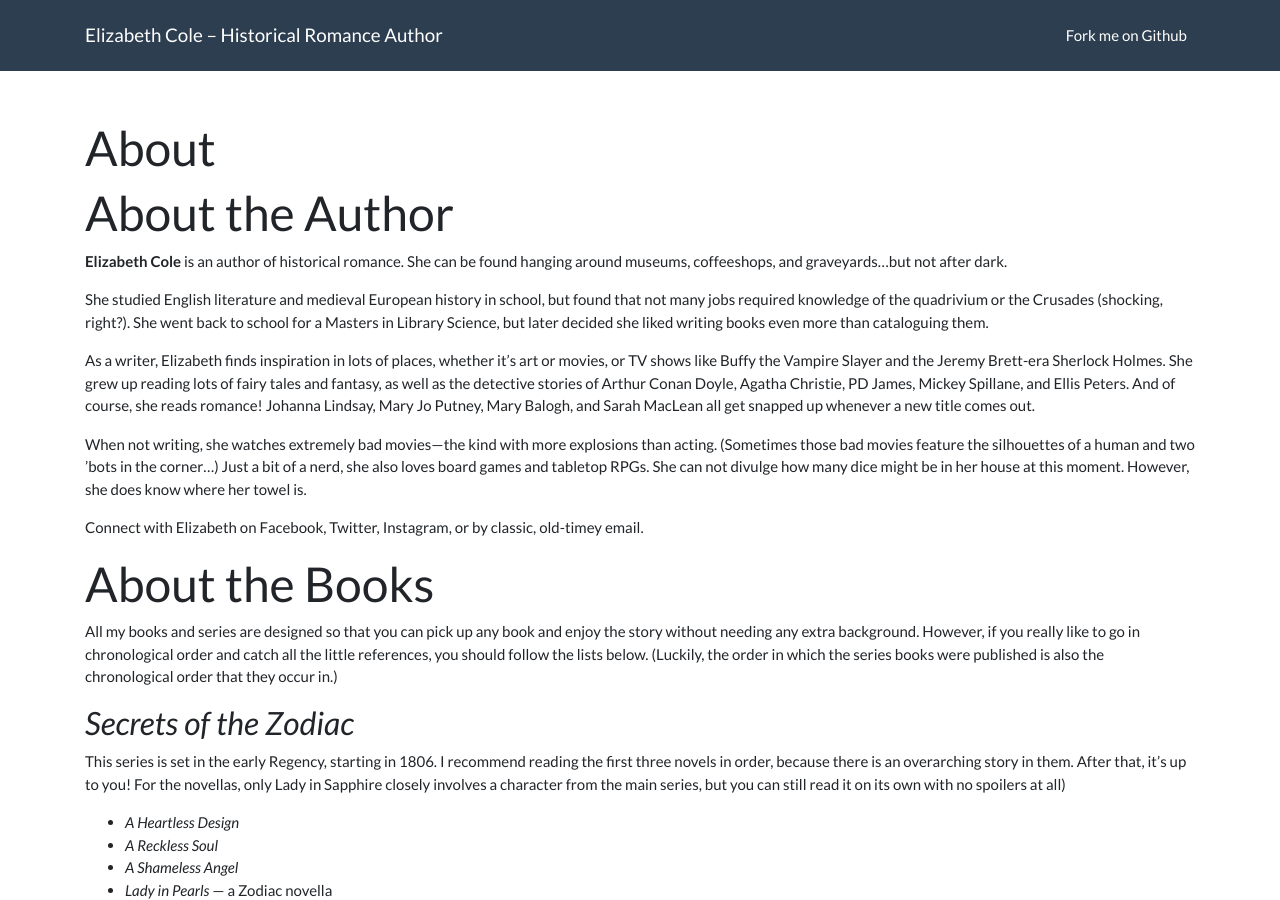
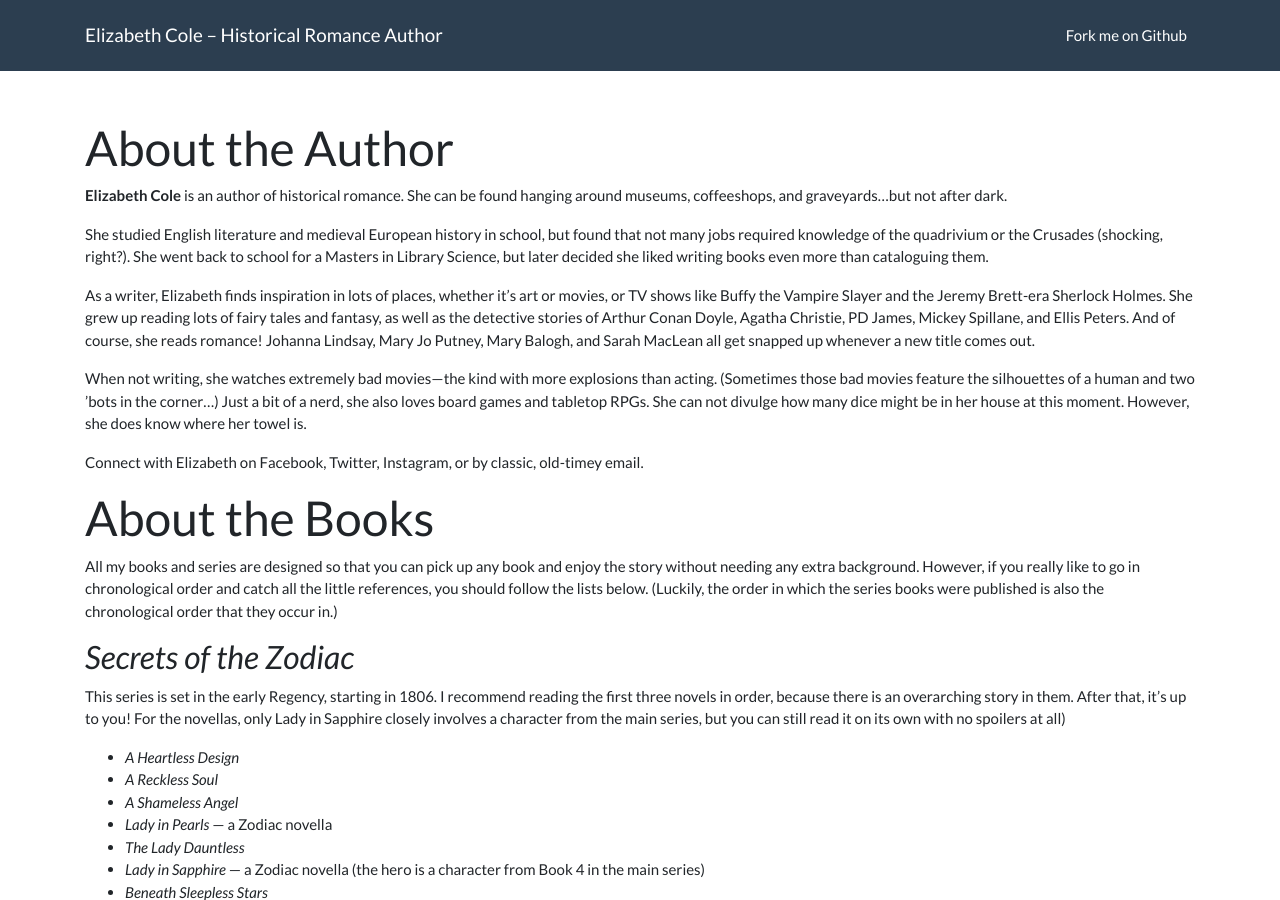
Before and after one commit to nicholastulach/elizabethcole-website-bootstrap, a Jekyll site: the page built from about.md, in a window 1280 px wide and 900 px high. Built offline with Jekyll 4.4.1, drawn with Linux system fonts in a browser that asks for light colours.

Commit message:
Remove H1

```diff
--- a/about.md
+++ b/about.md
@@ -1,9 +1,7 @@
 ---
 layout: page
-title: About
+title: About the Author
 ---
-# About the Author
-
 **Elizabeth Cole** is an author of historical romance. She can be found hanging around museums, coffeeshops, and graveyards…but not after dark.
 
 She studied English literature and medieval European history in school, but found that not many jobs required knowledge of the quadrivium or the Crusades (shocking, right?). She went back to school for a Masters in Library Science, but later decided she liked writing books even more than cataloguing them.
```
